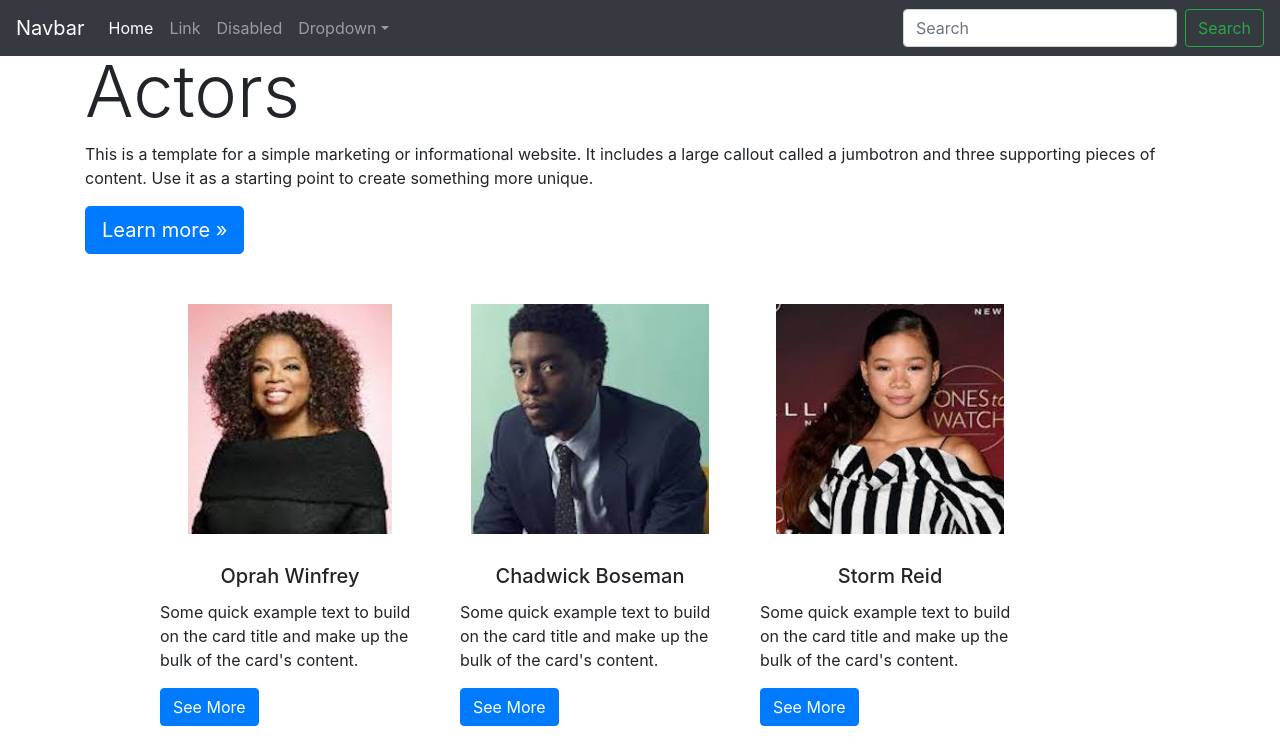
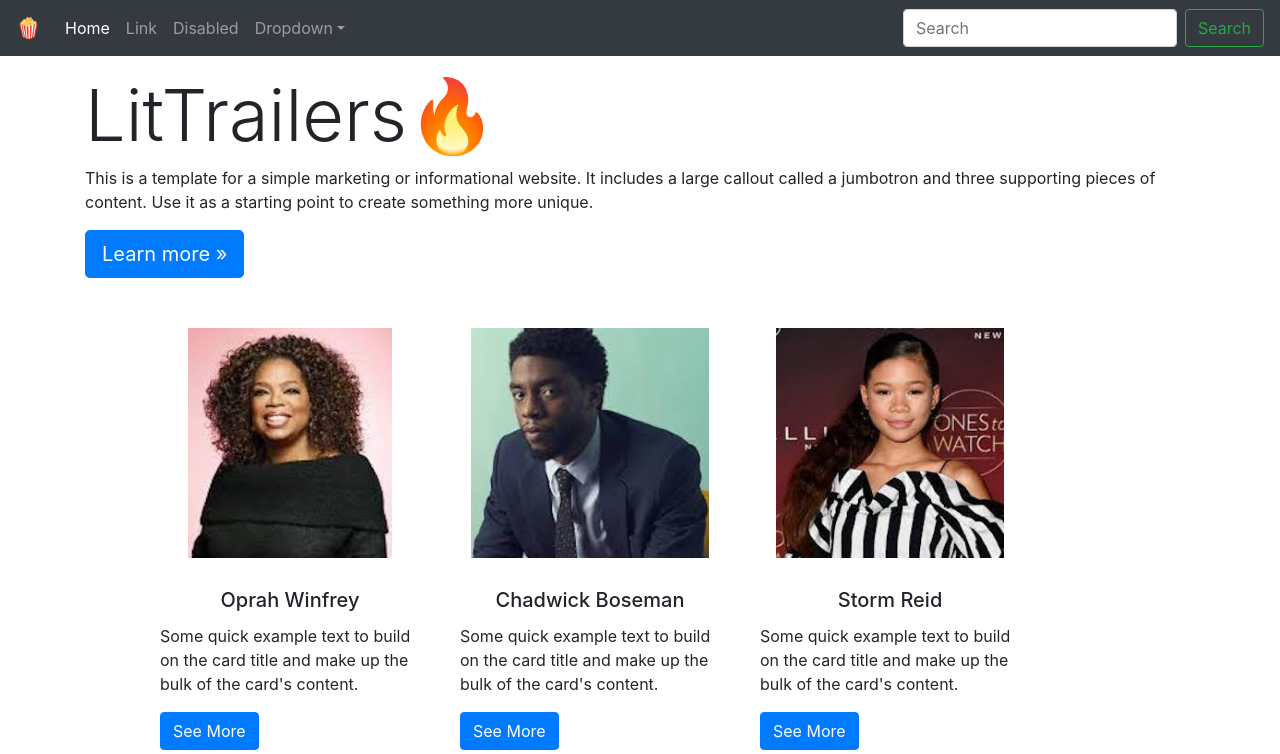
Before and after one commit to AminahAliu/AA_Trailer_Website, an Angular app in the folder movie-trailer-app/: page / in a window 1280 px wide. Shown: the top 754 px of the page. Built offline with nearby package versions, Linux system fonts and the light colour scheme.

Commit message:
fix: re-organize hompage by deleting repeating actors and adding breaks

```diff
--- a/movie-trailer-app/src/app/actors/actors.component.ts
+++ b/movie-trailer-app/src/app/actors/actors.component.ts
@@ -11,7 +11,7 @@ import {MEG_MURRY} from './real-actors';
   styleUrls: ['./actors.component.css']
 })
 export class ActorsComponent implements OnInit {
- actors = [MRS_WHICH, PRINCE_TCHALLA, MEG_MURRY, MEG_MURRY, MEG_MURRY, MEG_MURRY];
+ actors = [MRS_WHICH, PRINCE_TCHALLA, MEG_MURRY];
   constructor() { }
 
   ngOnInit() {
--- a/movie-trailer-app/src/app/app.component.html
+++ b/movie-trailer-app/src/app/app.component.html
@@ -1,5 +1,5 @@
 <nav class="navbar navbar-expand-md navbar-dark fixed-top bg-dark">
-  <a class="navbar-brand" href="#">Navbar</a>
+  <a class="navbar-brand" href="#">🍿</a>
   <button class="navbar-toggler" type="button" data-toggle="collapse" data-target="#navbarsExampleDefault" aria-controls="navbarsExampleDefault" aria-expanded="false" aria-label="Toggle navigation">
     <span class="navbar-toggler-icon"></span>
   </button>
@@ -33,8 +33,9 @@
 
 <br>
 <br>
+<br>
 <div class="container">
-  <h1 class="display-3">Actors</h1>
+  <h1 class="display-3">LitTrailers🔥</h1>
   <p>This is a template for a simple marketing or informational website. It includes a large callout called a jumbotron and three supporting pieces of content. Use it as a starting point to create something more unique.</p>
   <p><a class="btn btn-primary btn-lg" href="#" role="button">Learn more »</a></p>
 </div>
```
